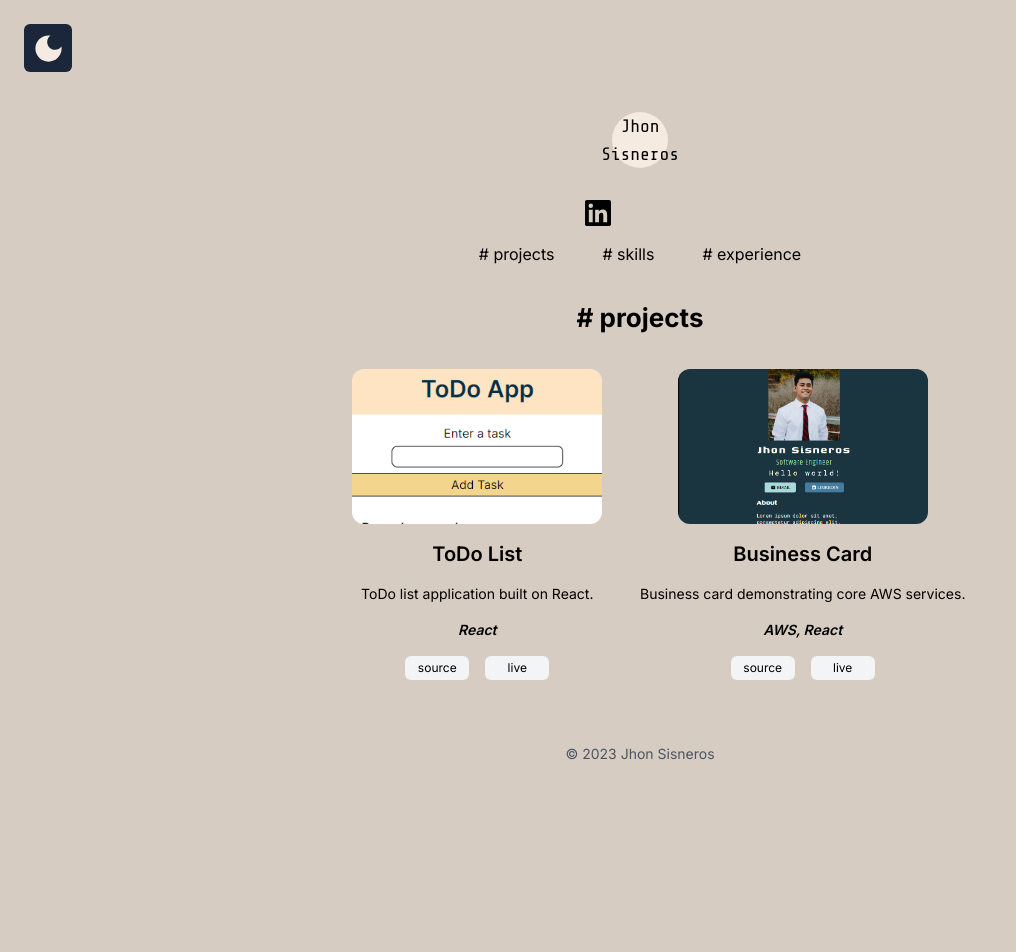
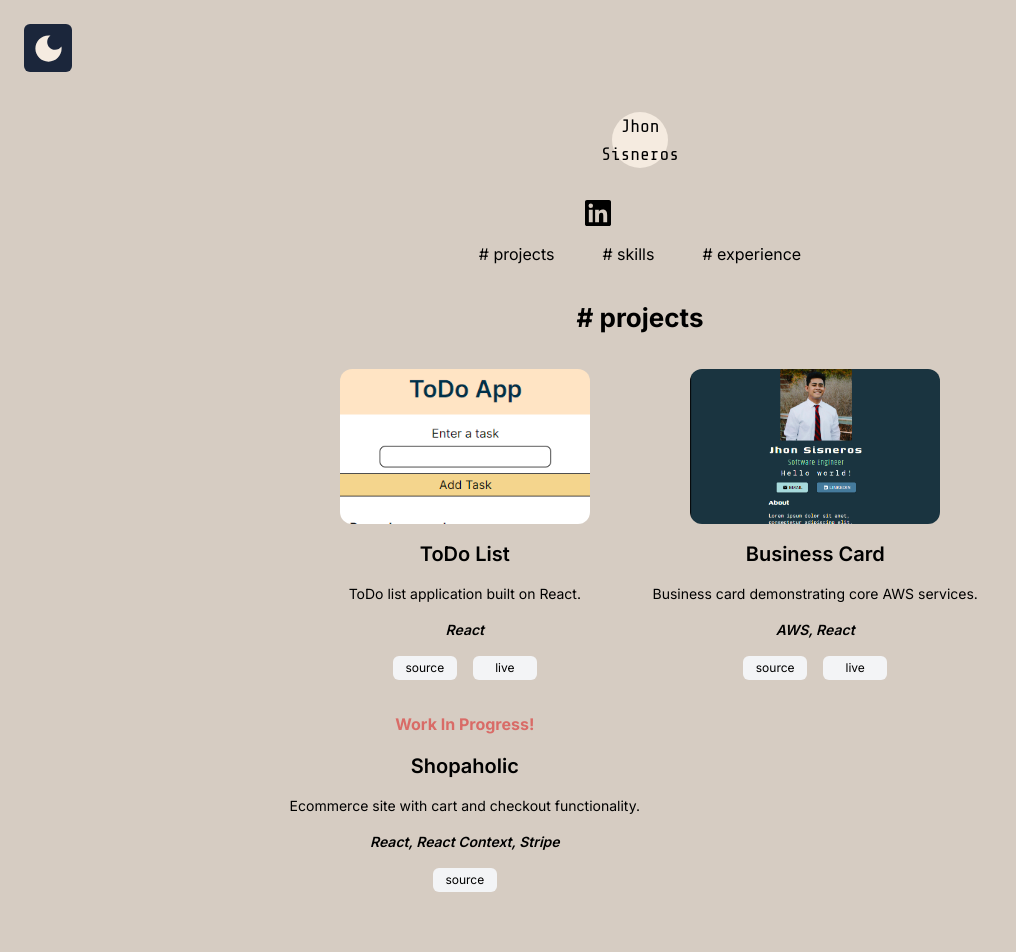
Before and after one commit to jayhons99/personal-website, a Next.js app: page /projects in a window 1280 px wide. Shown: the top 952 px of the page, without its empty margins (0-1016 px from the left). Before the commit the page ends 800 px from the top, so only its background shows below. Built offline with nearby package versions, Linux system fonts and the light colour scheme; some icons are missing.

Commit message:
added new project entry

```diff
--- a/src/components/ProjectItem.jsx
+++ b/src/components/ProjectItem.jsx
@@ -2,11 +2,19 @@ import Link from "next/link";
 import Image from "next/image";
 
 const ProjectItem = ({ project }) => {
-  const { name, description, skills, thumbnail, sourceCode, liveDemo } =
-    project;
+  const {
+    name,
+    description,
+    skills,
+    thumbnail,
+    sourceCode,
+    liveDemo,
+    completed,
+  } = project;
 
   return (
     <div className="flex flex-col justify-center items-center px-0 gap-4">
+      {completed ? (
         <Image
           src={thumbnail}
           width={250}
@@ -14,6 +22,11 @@ const ProjectItem = ({ project }) => {
           alt="project thumbnail"
           className="rounded-xl"
         />
+      ) : (
+        <h1 className="font-bold animate-pulse text-red-600/70">
+          Work In Progress!
+        </h1>
+      )}
       <p className="text-xl font-semibold">{name}</p>
       <p className="text-sm">{description}</p>
       <i className="text-sm font-semibold">{skills}</i>
@@ -27,11 +40,17 @@ const ProjectItem = ({ project }) => {
             source
           </Link>
         </span>
+        {completed && (
           <span className="project-link">
-          <Link href={liveDemo} aria-label="Go to project demo" target="_blank">
+            <Link
+              href={liveDemo}
+              aria-label="Go to project demo"
+              target="_blank"
+            >
               live
             </Link>
           </span>
+        )}
       </div>
     </div>
   );
--- a/src/resources.js
+++ b/src/resources.js
@@ -19,6 +19,14 @@ const projectsList = [
     sourceCode: "https://github.com/jayhons99/business-card",
     liveDemo: "https://www.jhonresumesite.com/",
     completed: true,
+  },
+  {
+    id: 3,
+    name: "Shopaholic",
+    description: "Ecommerce site with cart and checkout functionality.",
+    skills: "React, React Context, Stripe",
+    sourceCode: "https://github.com/jayhons99/ecommerce-demo",
+    completed: false,
   },
 ];
 
```
Lines whose indentation alone changed are shown as unchanged.
